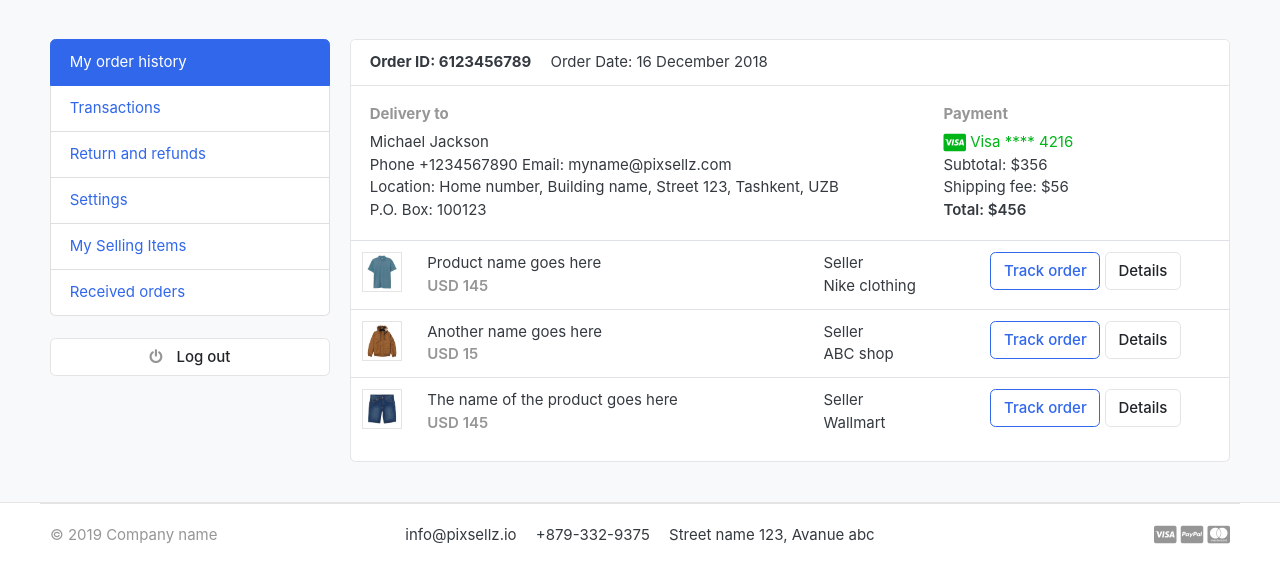
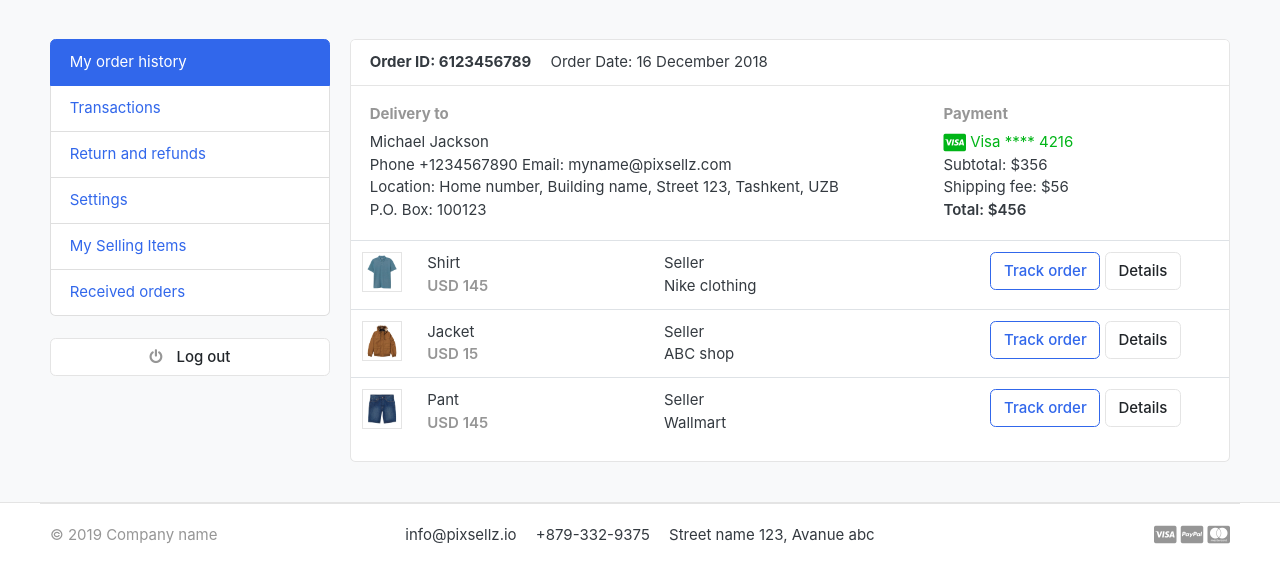
Before and after one commit to user19522442/doan, a Django app: page /accounts/ in a window 1280 px wide. Shown: the part 119-702 px from the top of the page. Run offline with Django 4.2, Linux system fonts and the light colour scheme; a user stored in the database is signed in; data comes from the database, SQL or seed files in the repository; both versions use the stored data as it was after the commit; some libraries are stand-ins or nearby versions; some web fonts are replaced.

Commit message:
add some data at store

```diff
--- a/GreatKart/templates/accounts/dashboard.html
+++ b/GreatKart/templates/accounts/dashboard.html
@@ -1,5 +1,5 @@
 {% extends 'base.html' %}
-
+{% load static %}
 {% block content %}
 <!-- ========================= SECTION CONTENT ========================= -->
 <section class="section-conten padding-y bg">
@@ -54,10 +54,10 @@
             <table class="table table-hover">
                 <tr>
                     <td width="65">
-                        <img src="../images/items/1.jpg" class="img-xs border">
+                        <img src="{% static './images/items/1.jpg' %}" class="img-xs border">
                     </td>
                     <td>
-                        <p class="title mb-0">Product name goes here </p>
+                        <p class="title mb-0">Shirt </p>
                         <var class="price text-muted">USD 145</var>
                     </td>
                     <td> Seller <br> Nike clothing </td>
@@ -65,10 +65,10 @@
                 </tr>
                 <tr>
                     <td>
-                        <img src="../images/items/2.jpg" class="img-xs border">
+                        <img src="{% static './images/items/2.jpg' %}" class="img-xs border">
                     </td>
                     <td>
-                        <p class="title mb-0">Another name goes here </p>
+                        <p class="title mb-0">Jacket </p>
                         <var class="price text-muted">USD 15</var>
                     </td>
                     <td> Seller <br> ABC shop </td>
@@ -76,10 +76,10 @@
                 </tr>
                 <tr>
                     <td>
-                        <img src="../images/items/3.jpg" class="img-xs border">
+                        <img src="{% static './images/items/3.jpg' %}" class="img-xs border">
                     </td>
                     <td>
-                        <p class="title mb-0">The name of the product  goes here </p>
+                        <p class="title mb-0">Pant</p>
                         <var class="price text-muted">USD 145</var>
                     </td>
                     <td> Seller <br> Wallmart </td>
```
Also changed, not shown: GreatKart/requirements.txt (added, +23 -0 lines), GreatKart/db.sqlite3.
